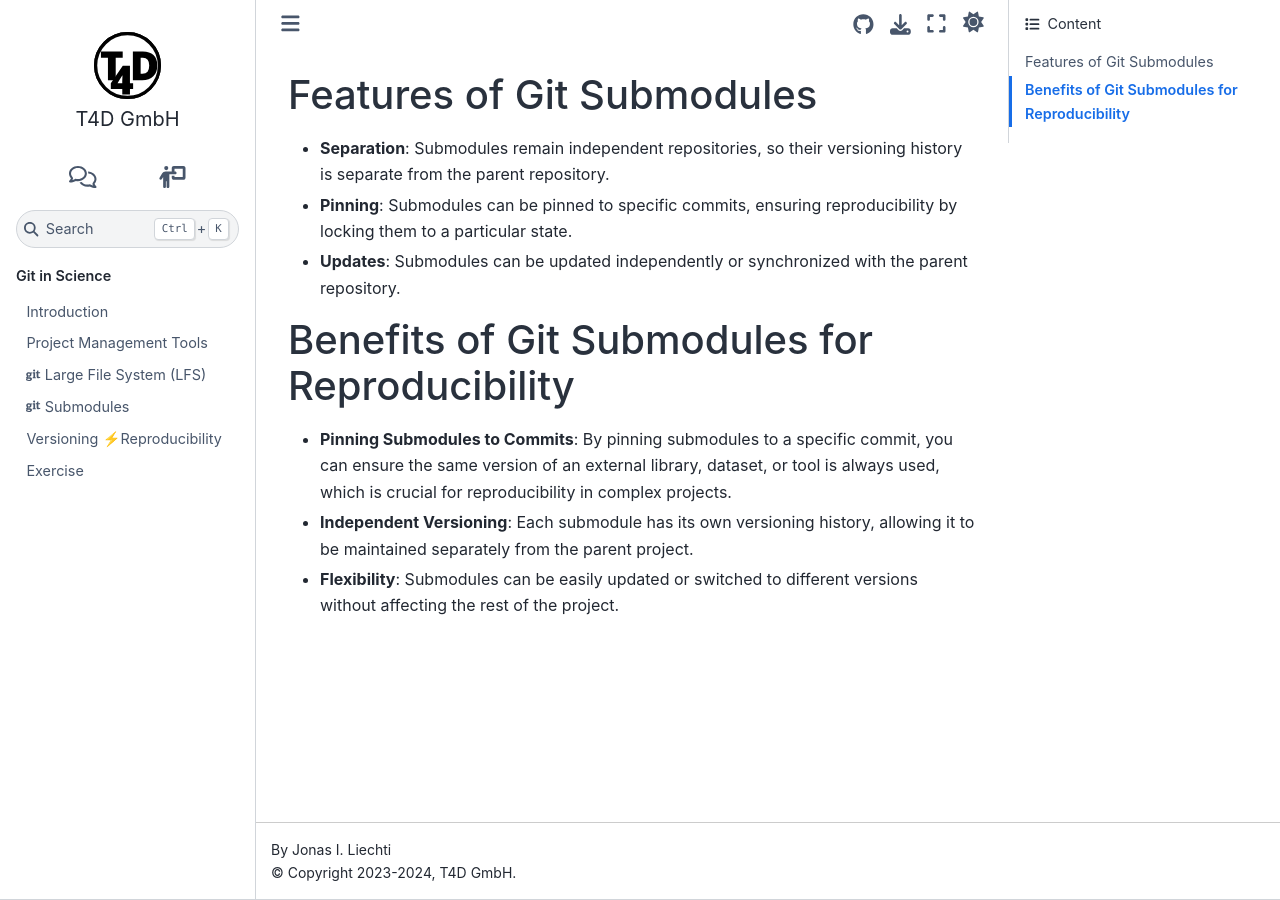
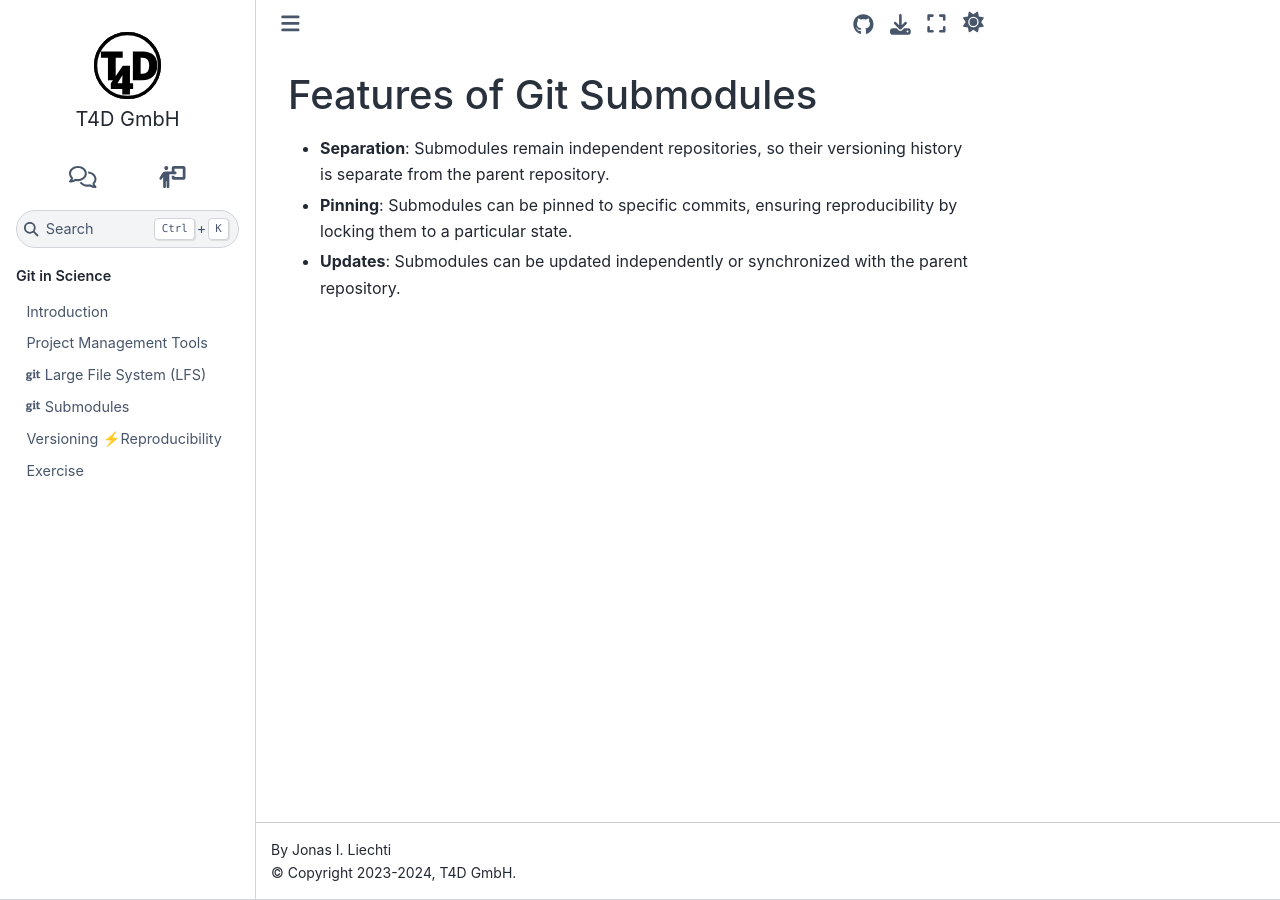
Before and after one commit to t4d-gmbh/git-and-science, a Sphinx documentation site: the page built from source/content/submodules/features.md, in a window 1280 px wide. Built offline with Sphinx 7.4.7 and the Sphinx Book theme 1.1.4, drawn with Linux system fonts in a browser that asks for light colours; the version number could not be read and is left out.

Commit message:
separated benefits and features

````diff
--- a/source/content/submodules/features.md
+++ b/source/content/submodules/features.md
@@ -2,9 +2,3 @@
 - **Separation**: Submodules remain independent repositories, so their versioning history is separate from the parent repository.
 - **Pinning**: Submodules can be pinned to specific commits, ensuring reproducibility by locking them to a particular state.
 - **Updates**: Submodules can be updated independently or synchronized with the parent repository.
-
-## Benefits of Git Submodules for Reproducibility
-
-- **Pinning Submodules to Commits**: By pinning submodules to a specific commit, you can ensure the same version of an external library, dataset, or tool is always used, which is crucial for reproducibility in complex projects.
-- **Independent Versioning**: Each submodule has its own versioning history, allowing it to be maintained separately from the parent project.
-- **Flexibility**: Submodules can be easily updated or switched to different versions without affecting the rest of the project.
--- a/source/content/submodules/index.md
+++ b/source/content/submodules/index.md
@@ -25,6 +26,8 @@
 ```
 ```{include} ./features.md
 ```
+```{include} ./benefits.md
+```
 ```{include} ./workflow.md
 ```
 ```{include} ./use-cases-submodules.md
````
Also changed, not shown: other parts of source/content/submodules/index.md (+1 -0 lines), source/content/submodules/benefits.md (added, +5 -0 lines).
